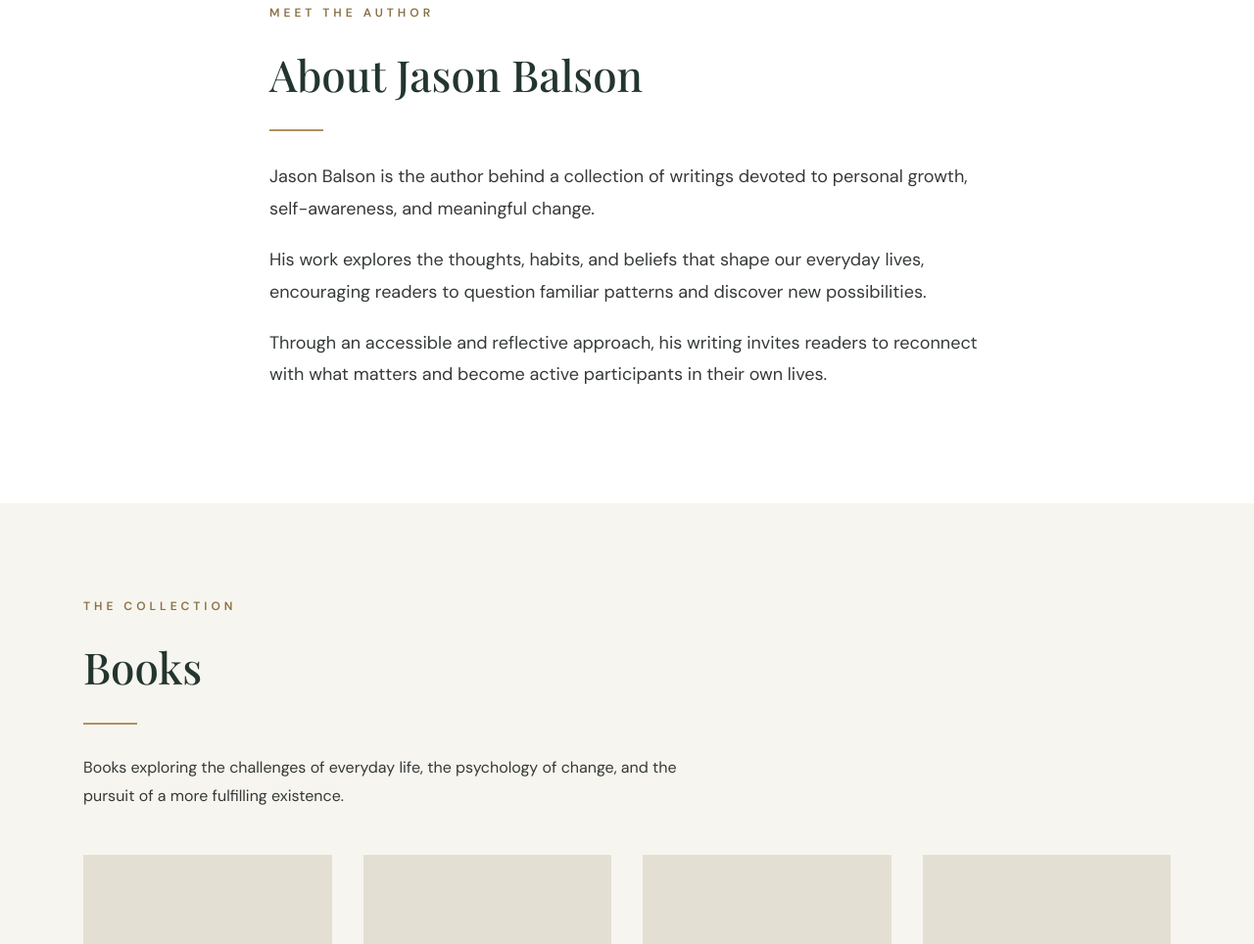
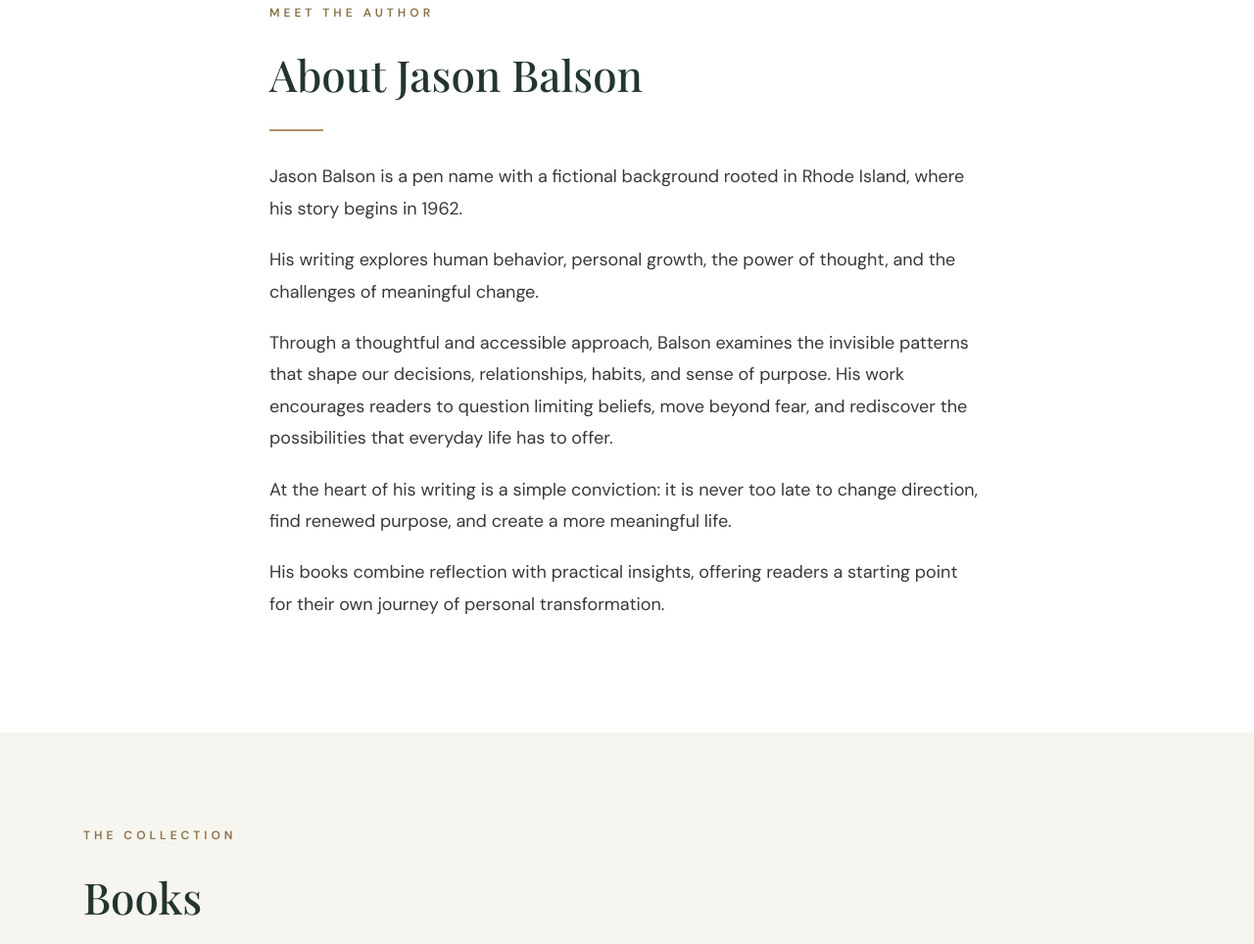
Before and after one commit to jasonbalson/jasonbalson.github.io, a plain HTML site: page index.html in a window 1280 px wide. Shown: the part 858-1822 px from the top of the page at 98% size. Drawn offline with nearby package versions, Linux system fonts and the light colour scheme.

Commit message:
Update index.html

```diff
--- a/index.html
+++ b/index.html
@@ -413,6 +413,7 @@ footer .footer-name {
     </div>
 </section>
 
+
 <section class="about" id="about">
     <div class="container about-content">
 
@@ -425,23 +426,38 @@ footer .footer-name {
         <div class="gold-line"></div>
 
         <p>
-            Jason Balson is the author behind a
-            collection of writings devoted to personal
-            growth, self-awareness, and meaningful change.
+            Jason Balson is a pen name with a fictional
+            background rooted in Rhode Island, where
+            his story begins in 1962.
         </p>
 
         <p>
-            His work explores the thoughts, habits,
-            and beliefs that shape our everyday lives,
-            encouraging readers to question familiar
-            patterns and discover new possibilities.
+            His writing explores human behavior,
+            personal growth, the power of thought,
+            and the challenges of meaningful change.
         </p>
 
         <p>
-            Through an accessible and reflective
-            approach, his writing invites readers to
-            reconnect with what matters and become
-            active participants in their own lives.
+            Through a thoughtful and accessible approach,
+            Balson examines the invisible patterns that
+            shape our decisions, relationships, habits,
+            and sense of purpose. His work encourages
+            readers to question limiting beliefs, move
+            beyond fear, and rediscover the possibilities
+            that everyday life has to offer.
+        </p>
+
+        <p>
+            At the heart of his writing is a simple
+            conviction: it is never too late to change
+            direction, find renewed purpose, and create
+            a more meaningful life.
+        </p>
+
+        <p>
+            His books combine reflection with practical
+            insights, offering readers a starting point
+            for their own journey of personal transformation.
         </p>
 
     </div>
```
